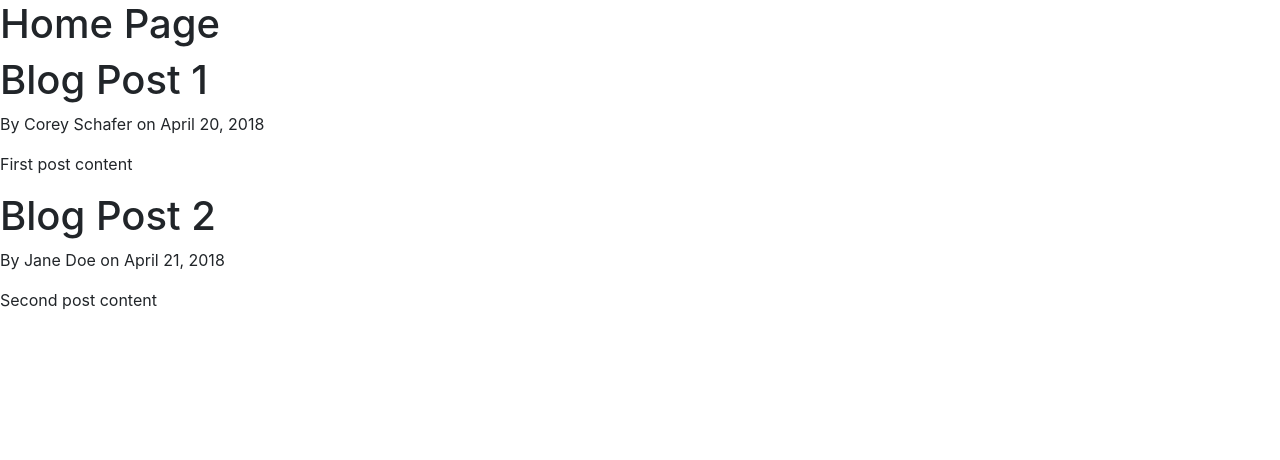
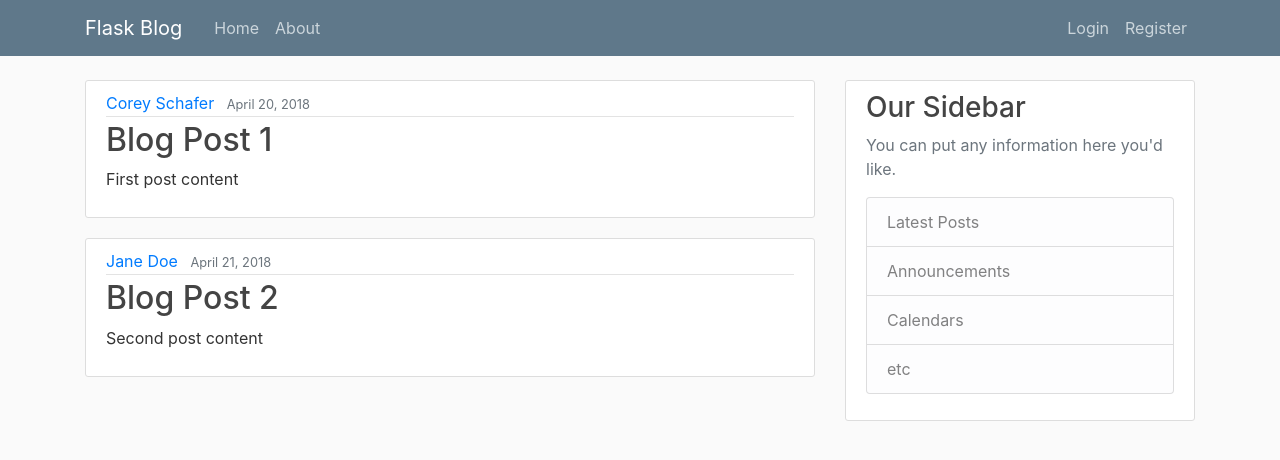
Before and after one commit to vladChivu/flaskblog, a Flask app: page / in a window 1280 px wide. Shown: the top 460 px of the page. Run offline with Flask 2, Linux system fonts and the light colour scheme; some libraries are stand-ins or nearby versions.

Commit message:
jinja templates, flask-wtf forms and validation

```diff
--- a/flaskblog.py
+++ b/flaskblog.py
@@ -1,7 +1,11 @@
-from flask import Flask, render_template
+from flask import Flask, render_template, url_for, flash, redirect
+# all of the above are flask tools for developing
+from forms import RegistrationForm, LoginForm
+import os
 
 app = Flask(__name__)
 # (__name__) is a special variable in python that is just the name of the module
+app.config['SECRET_KEY'] = os.environ.get('SECRET_KEY')
 
 posts = [
     {
@@ -31,11 +35,30 @@ def home():
 def about():
     return render_template('about.html', title="About")
 
+@app.route("/register", methods=['GET', 'POST'])
+def register():
+    form = RegistrationForm()
+    if form.validate_on_submit():
+        flash(f'Account created for {form.username.data}!', 'success')
+        return redirect(url_for('home'))
+        # home here is the name of the function we want to redirect to
+    return render_template('register.html', title="Registration", form=form)
+
+@app.route("/login", methods=['GET', 'POST'])
+def login():
+    form = LoginForm()
+    if form.validate_on_submit():
+        if form.email.data == 'admin@blog.com' and form.password.data == 'password':
+            flash('You have been logged in!', 'success')
+            return redirect(url_for('home'))
+        else:
+            flash('Login unsuccessful!', 'danger')
+    return render_template('login.html', title="Login", form=form)
+
 # we need to set an environment variable to the file that we want to be our flask application.
 # (in this case)
 # $ export FLASK_APP=flaskblog.py
 
 # OR add the next two lines and run the app with python command
-
 # if __name__ == '__main__':
 # 	app.run(debug=True)
--- /dev/null
+++ b/static/main.css
@@ -0,0 +1,80 @@
+body {
+    background: #fafafa;
+    color: #333333;
+    margin-top: 5rem;
+  }
+
+  h1, h2, h3, h4, h5, h6 {
+    color: #444444;
+  }
+
+  .bg-steel {
+    background-color: #5f788a;
+  }
+
+  .site-header .navbar-nav .nav-link {
+    color: #cbd5db;
+  }
+
+  .site-header .navbar-nav .nav-link:hover {
+    color: #ffffff;
+  }
+
+  .site-header .navbar-nav .nav-link.active {
+    font-weight: 500;
+  }
+
+  .content-section {
+    background: #ffffff;
+    padding: 10px 20px;
+    border: 1px solid #dddddd;
+    border-radius: 3px;
+    margin-bottom: 20px;
+  }
+
+  .article-title {
+    color: #444444;
+  }
+
+  a.article-title:hover {
+    color: #428bca;
+    text-decoration: none;
+  }
+
+  .article-content {
+    white-space: pre-line;
+  }
+
+  .article-img {
+    height: 65px;
+    width: 65px;
+    margin-right: 16px;
+  }
+
+  .article-metadata {
+    padding-bottom: 1px;
+    margin-bottom: 4px;
+    border-bottom: 1px solid #e3e3e3
+  }
+
+  .article-metadata a:hover {
+    color: #333;
+    text-decoration: none;
+  }
+
+  .article-svg {
+    width: 25px;
+    height: 25px;
+    vertical-align: middle;
+  }
+
+  .account-img {
+    height: 125px;
+    width: 125px;
+    margin-right: 20px;
+    margin-bottom: 16px;
+  }
+
+  .account-heading {
+    font-size: 2.5rem;
+  }
--- a/templates/home.html
+++ b/templates/home.html
@@ -1,15 +1,21 @@
 {% extends "layout.html" %}
 
 {% block content %}
-    <body>
-        <h1>Home Page</h1>
+<body>
 
-        {% for post in posts %}
+    {% for post in posts %}
 
-            <h1>{{ post.title }}</h1>
-            <p>By {{ post.author }} on {{post.date_posted }}</p>
-            <p>{{ post.content }}</p>
+    <article class="media content-section">
+        <div class="media-body">
+            <div class="article-metadata">
+                <a class="mr-2" href="#">{{ post.author }}</a>
+                <small class="text-muted">{{ post.date_posted }}</small>
+            </div>
+                <h2><a class="article-title" href="#">{{ post.title }}</a></h2>
+            <p class="article-content">{{ post.content }}</p>
+        </div>
+    </article>
 
-        {% endfor %}
-    </body>
+    {% endfor %}
+</body>
 {% endblock content %}
--- a/templates/layout.html
+++ b/templates/layout.html
@@ -7,6 +7,7 @@
 
 <!-- Bootstrap CSS -->
 <link rel="stylesheet" href="https://maxcdn.bootstrapcdn.com/bootstrap/4.0.0/css/bootstrap.min.css" integrity="sha384-Gn5384xqQ1aoWXA+058RXPxPg6fy4IWvTNh0E263XmFcJlSAwiGgFAW/dAiS6JXm" crossorigin="anonymous">
+<link rel="stylesheet" type="text/css" href="{{ url_for('static', filename='main.css') }}">
 
 {% if title %}
     <title> {{title}} </title>
@@ -16,9 +17,58 @@
 </head>
 
 <body>
-        {% block content %}
+<header class="site-header">
+    <nav class="navbar navbar-expand-md navbar-dark bg-steel fixed-top">
+        <div class="container">
+        <a class="navbar-brand mr-4" href="/">Flask Blog</a>
+        <button class="navbar-toggler" type="button" data-toggle="collapse" data-target="#navbarToggle" aria-controls="navbarToggle" aria-expanded="false" aria-label="Toggle navigation">
+            <span class="navbar-toggler-icon"></span>
+        </button>
+        <div class="collapse navbar-collapse" id="navbarToggle">
+            <div class="navbar-nav mr-auto">
+            <a class="nav-item nav-link" href="{{ url_for('home') }}">Home</a>
+            <a class="nav-item nav-link" href="{{ url_for('about') }}">About</a>
+            </div>
+            <!-- Navbar Right Side -->
+            <div class="navbar-nav">
+            <a class="nav-item nav-link" href="{{ url_for('login') }}">Login</a>
+            <a class="nav-item nav-link" href="{{ url_for('register') }}">Register</a>
+            </div>
+        </div>
+        </div>
+    </nav>
+</header>
+<main role="main" class="container">
+    <div class="row">
+        <div class="col-md-8">
+            {% with messages = get_flashed_messages(with_categories=true) %}
+            {% if messages %}
+                {% for category, message in messages %}
+                <div class="alert alert-{{ category }}">
+                    {{ message }}
+                </div>
+                {% endfor %}
+            {% endif %}
+            {% endwith %}
 
-        {% endblock %}
+        {% block content %}{% endblock %}
+        </div>
+        <div class="col-md-4">
+        <div class="content-section">
+            <h3>Our Sidebar</h3>
+            <p class='text-muted'>You can put any information here you'd like.
+            <ul class="list-group">
+                <li class="list-group-item list-group-item-light">Latest Posts</li>
+                <li class="list-group-item list-group-item-light">Announcements</li>
+                <li class="list-group-item list-group-item-light">Calendars</li>
+                <li class="list-group-item list-group-item-light">etc</li>
+            </ul>
+            </p>
+        </div>
+        </div>
+    </div>
+    </main>
+
 </body>
 
 <!-- Optional JavaScript -->
```
Also changed, not shown: forms.py (added, +26 -0 lines), requirements.txt (added, +17 -0 lines), templates/login.html (added, +52 -0 lines), templates/register.html (added, +75 -0 lines). Lines whose indentation alone changed are shown as unchanged.
